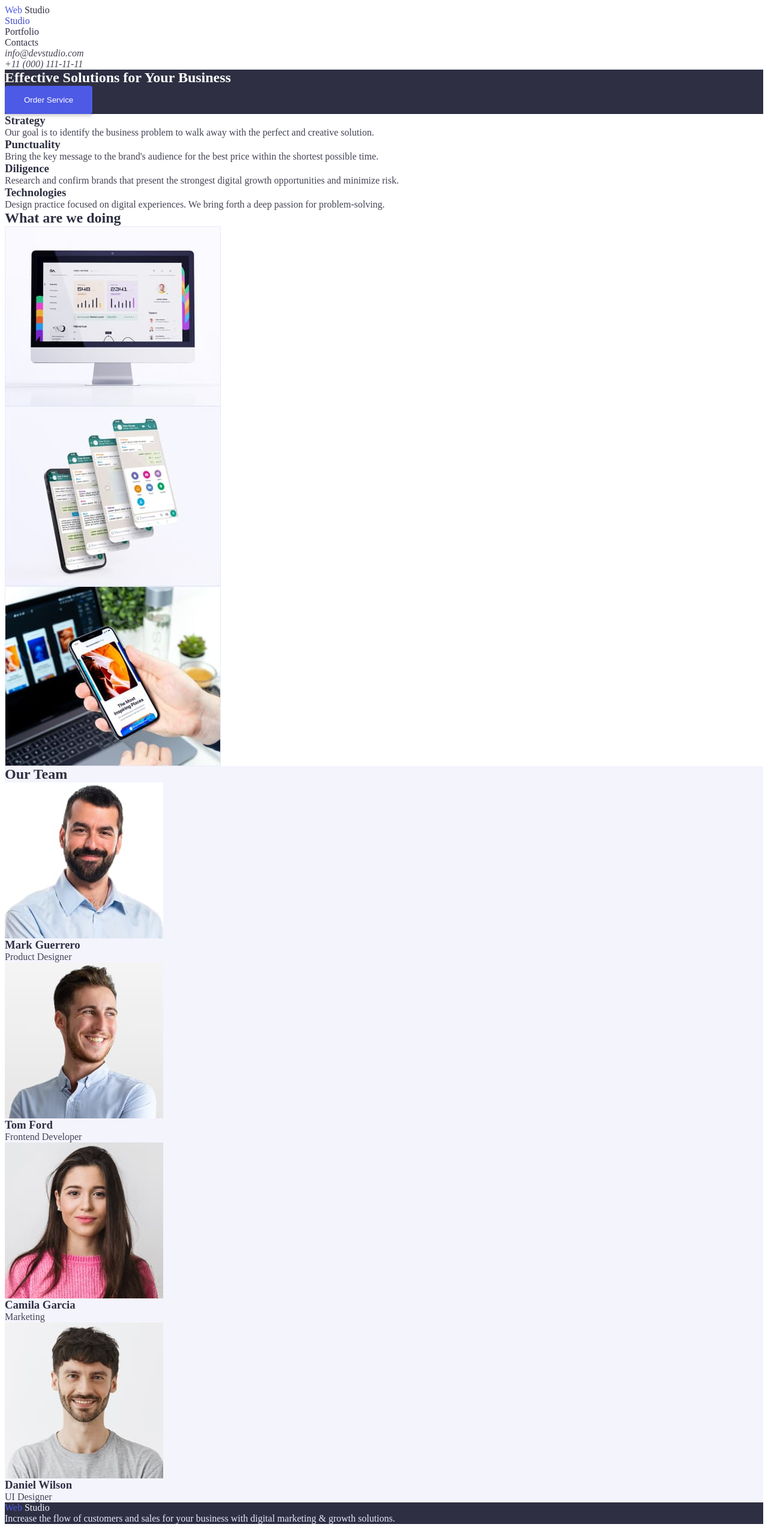
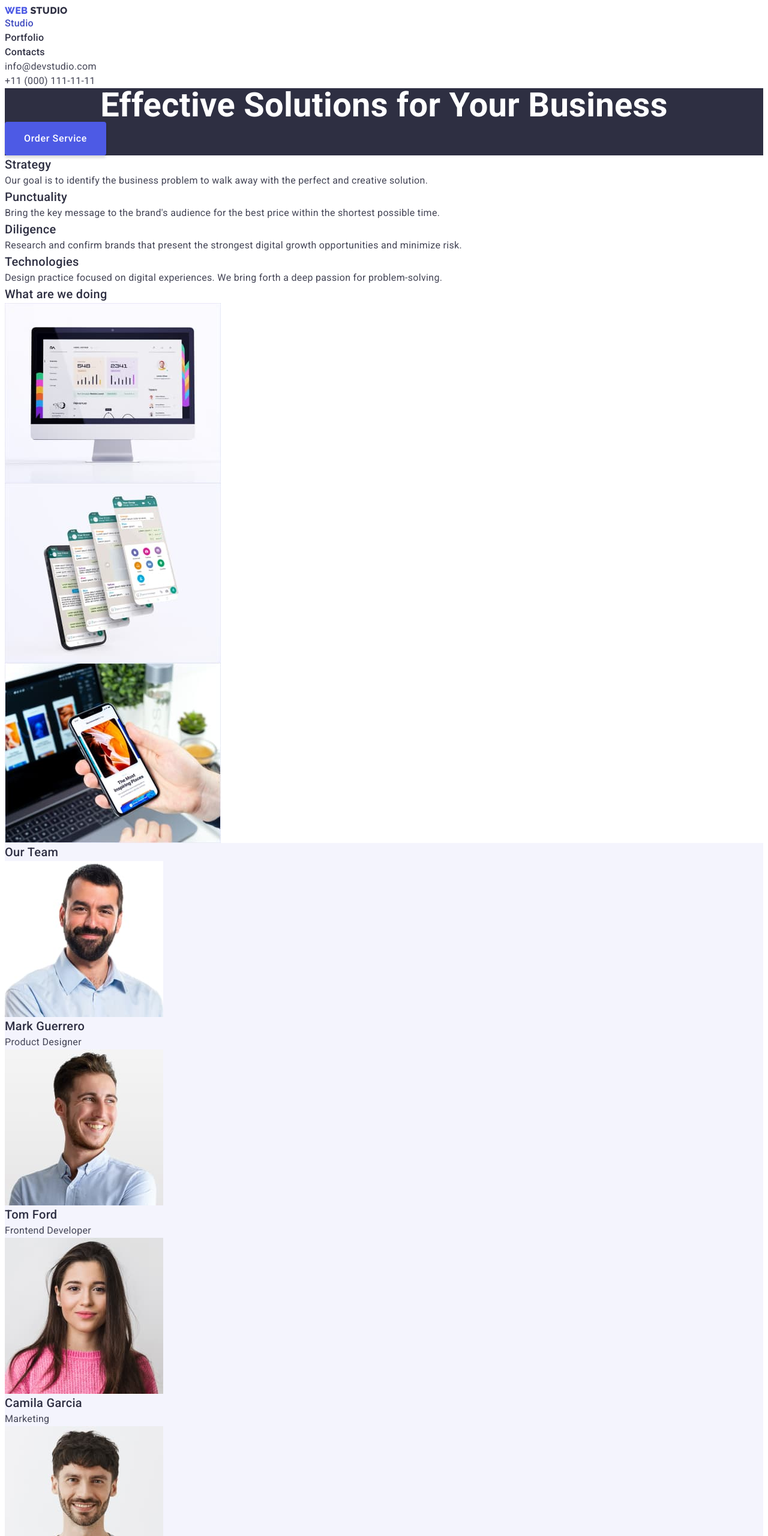
Before and after one commit to Bogdan1993Serebriakov/Bogdan1993Serebriakov-goit-markup-hw-002, a plain HTML site: page index.html in a window 1280 px wide. Shown: the top 2560 px of the page at 60% size. Drawn offline with Linux system fonts and the light colour scheme.

Commit message:
HW 02 ended

```diff
--- a/css/style.css
+++ b/css/style.css
@@ -15,6 +15,8 @@
 body {
   background-color: var(--white);
   color: var(--slate);
+  font-family: Roboto, sans-serif;
+  letter-spacing: 0.02em;
 }
 /* reset */
 h1,
@@ -59,21 +61,58 @@ img {
 }
 .title {
   color: var(--navy-blue);
+  font-weight: 500;
+  font-size: 20px;
+  line-height: 1.5;
 }
-/* header block (for all pages)*/
+.text {
+font-weight: 400;
+font-size: 16px;
+line-height: 1.5;
+}
+/* logo block (for all pages) */
+.logo {
+  font-family: Raleway, cursive;
+}
+/* btn (for all pages) */
+.btn {
+  font-family: inherit;
+  font-weight: 500;
+  font-size: 16px;
+  line-height: 1.5;
+  align-items: center;
+  letter-spacing: 0.04em;
+}
+
+/* HEADER BLOCK (for all pages)*/
 .header-web-logo {
   color: var(--iris);
 }
 .header-studio-logo {
   color: var(--navy-blue);
 }
-
+/* studio-portfolio-contacts */
 .nav-link {
   color: var(--navy-blue);
+  font-weight: 500;
+  font-size: 16px;
+  line-height: 1.5;
 }
 .current {
   color: var(--ocean);
 }
+/* mail-tel */
+.address-link {
+  font-weight: 400;
+  font-style: normal;
+  font-size: 16px;
+  line-height: 1.5;
+}
+.address-link:hover,
+.address-link:focus {
+  color: var(--ocean);
+}
+
 /* footer block (for all pages)*/
 .footer {
   color: var(--cornflower);
@@ -86,12 +125,17 @@ img {
   color: var(--cloud);
 }
 
+
 /* index.html/hero section */
 .hero {
   background-color: var(--navy-blue);
 }
 .hero-title {
   color: var(--white);
+  font-weight: 700;
+  font-size: 56px;
+  line-height: 1;
+  text-align: center;
 }
 .hero-btn {
   cursor: pointer;
@@ -101,16 +145,18 @@ img {
   border: none;
   border-radius: 4px;
   padding: 16px 32px;
+  /* letter-spacing: 0.04em; */
 }
 .hero-btn:hover,
 .hero-btn:focus {
   background-color: var(--ocean);
 }
 /* index.html/feature section */
+
 /* index.html/examples section */
 /* index.html/team section */
 .team {
-    background-color: var(--cloud);
+  background-color: var(--cloud);
 }
 
 /* porfolio.html/btn-filter portfolio block */
@@ -121,6 +167,7 @@ img {
   border: 1px solid #e7e9fc;
   border-radius: 4px;
   padding: 12px 24px;
+  /* letter-spacing: 0.04em; */
 }
 .filter-btn:hover,
 .filter-btn:focus {
--- a/index.html
+++ b/index.html
@@ -5,29 +5,45 @@
     <meta http-equiv="X-UA-Compatible" content="IE=edge" />
     <meta name="viewport" content="width=device-width, initial-scale=1.0" />
     <title>Web Studio</title>
+    <link rel="preconnect" href="https://fonts.googleapis.com" />
+    <link rel="preconnect" href="https://fonts.gstatic.com" crossorigin />
+    <link
+      href="https://fonts.googleapis.com/css2?family=Raleway:wght@800&family=Roboto:wght@400;500;700;900&display=swap"
+      rel="stylesheet"
+    />
     <link rel="stylesheet" href="./css/style.css" />
   </head>
   <body>
     <!-- header block -->
     <header class="header">
-      <a href="./index.html" class="header-logo link">
-        <span class="header-web-logo">Web</span>
-        <span class="header-studio-logo">Studio</span>
+      <a href="./index.html" class="logo link">
+        <span class="header-web-logo">WEB</span>
+        <span class="header-studio-logo">STUDIO</span>
       </a>
       <nav class="header-nav">
         <ul class="nav-list list">
-          <li class="nav-item"><a class="nav-link current link" href="./index.html">Studio</a></li>
-          <li class="nav-item"><a class="nav-link link" href="./portfolio.html">Portfolio</a></li>
-          <li class="nav-item"><a class="nav-link link" href="">Contacts</a></li>
+          <li class="nav-item">
+            <a class="nav-link current link" href="./index.html">Studio</a>
+          </li>
+          <li class="nav-item">
+            <a class="nav-link link" href="./portfolio.html">Portfolio</a>
+          </li>
+          <li class="nav-item">
+            <a class="nav-link link" href="">Contacts</a>
+          </li>
         </ul>
       </nav>
       <address class="header-address">
         <ul class="address-list list">
           <li class="address-item">
-            <a href="mailto:info@devstudio.com" class="address-link link">info@devstudio.com</a>
+            <a href="mailto:info@devstudio.com" class="address-link link"
+              >info@devstudio.com</a
+            >
           </li>
           <li class="address-item">
-            <a href="tel:+11(000)1111111" class="address-link link">+11 (000) 111-11-11</a>
+            <a href="tel:+11(000)1111111" class="address-link link"
+              >+11 (000) 111-11-11</a
+            >
           </li>
         </ul>
       </address>
@@ -37,7 +53,7 @@
       <!-- hero section -->
       <section class="hero">
         <h1 class="hero-title">Effective Solutions for Your Business</h1>
-        <button type="button" class="hero-btn">Order Service</button>
+        <button type="button" class="hero-btn btn">Order Service</button>
       </section>
       <!-- feature section -->
       <section class="feature">
@@ -45,28 +61,28 @@
         <ul class="feature-list list">
           <li class="feature-item">
             <h3 class="feature-caption title">Strategy</h3>
-            <p class="feature-text">
+            <p class="feature-text text">
               Our goal is to identify the business problem to walk away with the
               perfect and creative solution.
             </p>
           </li>
           <li class="feature-item">
             <h3 class="feature-caption title">Punctuality</h3>
-            <p class="feature-text">
+            <p class="feature-text text">
               Bring the key message to the brand's audience for the best price
               within the shortest possible time.
             </p>
           </li>
           <li class="feature-item">
             <h3 class="feature-caption title">Diligence</h3>
-            <p class="feature-text">
+            <p class="feature-text text">
               Research and confirm brands that present the strongest digital
               growth opportunities and minimize risk.
             </p>
           </li>
           <li class="feature-item">
             <h3 class="feature-caption title">Technologies</h3>
-            <p class="feature-text">
+            <p class="feature-text text">
               Design practice focused on digital experiences. We bring forth a
               deep passion for problem-solving.
             </p>
@@ -119,7 +135,7 @@
               height="260"
             />
             <h3 class="team-caption title">Mark Guerrero</h3>
-            <p class="team-text">Product Designer</p>
+            <p class="team-text text">Product Designer</p>
           </li>
           <li class="team-item">
             <img
@@ -128,7 +144,7 @@
               alt="Photo of frontend developer"
             />
             <h3 class="team-caption title">Tom Ford</h3>
-            <p class="team-text">Frontend Developer</p>
+            <p class="team-text text">Frontend Developer</p>
           </li>
           <li class="team-item">
             <img
@@ -137,7 +153,7 @@
               alt="Photo of marketolog"
             />
             <h3 class="team-caption title">Camila Garcia</h3>
-            <p class="team-text">Marketing</p>
+            <p class="team-text text">Marketing</p>
           </li>
           <li class="team-item">
             <img
@@ -146,17 +162,18 @@
               alt="Photo of UI Designer"
             />
             <h3 class="team-caption title">Daniel Wilson</h3>
-            <p class="team-text">UI Designer</p>
+            <p class="team-text text">UI Designer</p>
           </li>
         </ul>
       </section>
     </main>
     <!-- footer block -->
     <footer class="footer">
-      <a href="./index.html" class="footer-logo link"
-        ><span class="footer-web-logo">Web</span> <span class="footer-studio-logo">Studio</span></a
+      <a href="./index.html" class="logo link"
+        ><span class="footer-web-logo">WEB</span>
+        <span class="footer-studio-logo">STUDIO</span></a
       >
-      <p class="footer-text">
+      <p class="footer-text text">
         Increase the flow of customers and sales for your business with digital
         marketing & growth solutions.
       </p>
```
Also changed, not shown: portfolio.html (+70 -31 lines).
